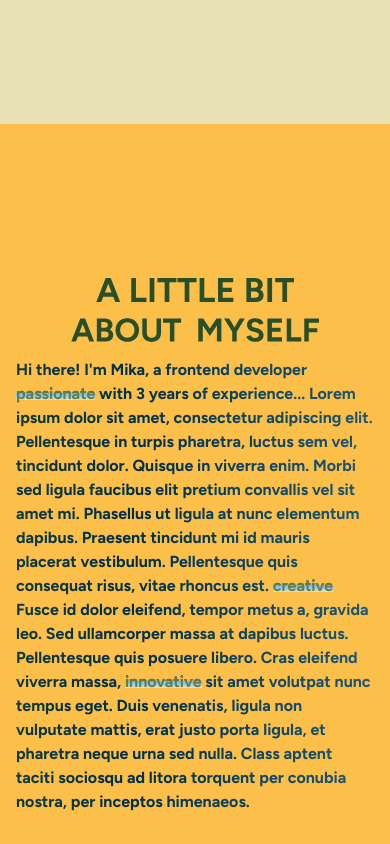
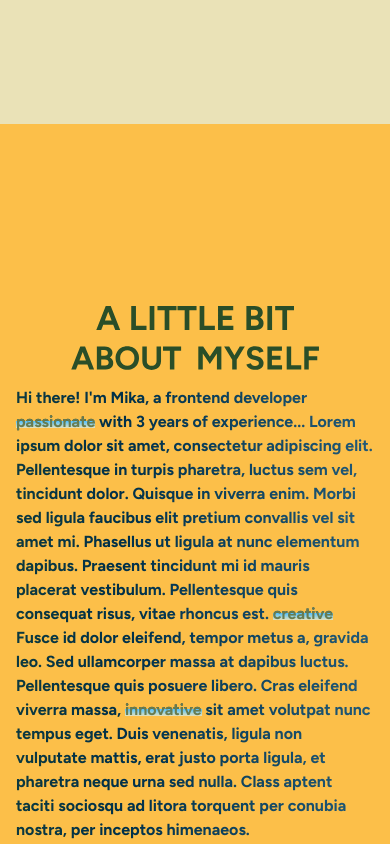
Before and after one commit to mikacheng1590/personal-frontend-project, a Next.js app: page / in a window 390 px wide. Shown: the part 720-1564 px from the top of the page. Built offline with nearby package versions, Linux system fonts and the light colour scheme.

Commit message:
increase self intro section min height, add overflow-y scroll to professional experience to show all content even when viewport height is not enough for the whole content

```diff
--- a/src/app/(home)/_client-components/professional-experience/Hypebeast.tsx
+++ b/src/app/(home)/_client-components/professional-experience/Hypebeast.tsx
@@ -7,7 +7,7 @@ import Tag from "./Tag";
 export default function Hypebeast() {
   return (
     <div className="h-full w-full bg-mika-maroon-100 flex justify-center">
-      <div className="container overflow-hidden flex flex-col p-4 md:p-8">
+      <div className="container overflow-y-scroll flex flex-col p-4 md:p-8">
         <JobTitleAndCompany
           company="Hypebeast"
           title="Web Developer"
--- a/src/app/(home)/_client-components/professional-experience/YoovAsiaTop.tsx
+++ b/src/app/(home)/_client-components/professional-experience/YoovAsiaTop.tsx
@@ -5,7 +5,7 @@ import Tag from "./Tag";
 
 export default function YoovAsiaTop() {
   return (
-    <div className="h-full w-full flex flex-col lg:flex-row">
+    <div className="h-full w-full flex flex-col lg:flex-row overflow-y-scroll">
       <div className="h-full w-full bg-mika-blue-50 flex justify-center">
         <div className="container p-4 md:p-8">
           <JobTitleAndCompany
--- a/src/app/(home)/page.tsx
+++ b/src/app/(home)/page.tsx
@@ -13,7 +13,7 @@ export default function Home() {
       <section className="my-name-section h-full min-h-[400px] w-full bg-mika-yellow-50 flex items-center justify-center overflow-hidden">
         <Name />
       </section>
-      <section className={`${selfIntroSection} h-full min-h-[800px] w-full bg-mika-yellow-100 flex items-center justify-center overflow-hidden`}>
+      <section className={`${selfIntroSection} h-full min-h-[900px] w-full bg-mika-yellow-100 flex items-center justify-center overflow-hidden`}>
         <div className="flex flex-col items-center justify-center h-full container p-4 md:p-8">
           <div className="mb-4 md:mb-8">
             <SelfIntroTitle
```
